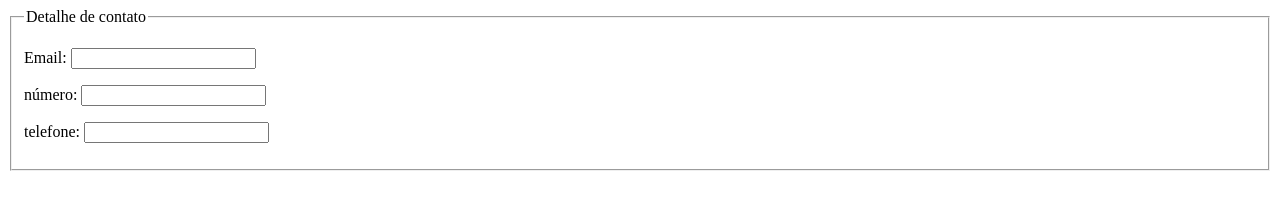
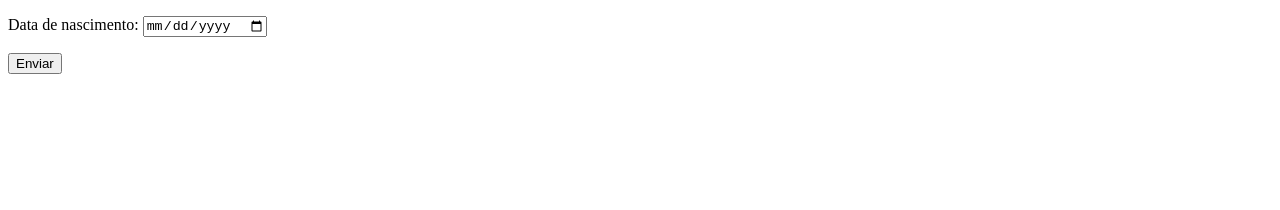
Before and after one commit to JonatthanLucato1/Exercicios-de-AW1, a plain HTML site: page index.html in a window 1280 px wide. Drawn offline with Linux system fonts and the light colour scheme.

Commit message:
ex 1 (C)

```diff
--- a/index.html
+++ b/index.html
@@ -4,20 +4,15 @@
     <meta charset="UTF-8">
     <meta http-equiv="X-UA-Compatible" content="IE=edge">
     <meta name="viewport" content="width=device-width, initial-scale=1.0">
-    <title>Ex 1(B)</title>
+    <title>Document</title>
 </head>
 <body>
-  <form>
-      <fieldset id="personal">
-          <legend>Detalhe de contato</legend>
-          <p><label for="Email_id">Email:</label>
-        <input type="text" name="Email" id="Email"></p>
-        <p><label for="número_id">número:</label>
-       <input type="number" name="número" id="número_id"> </p>
-       <p><label for="telefone_id">telefone:</label>
-        <input type="number" name="telefone" id="telefone_id"></p>
-
-      </fieldset>
-  </form>
+    <form>
+            <p><label for="Data de nascimento_id">Data de nascimento:</label>
+          <input type="date" name="datetime" id="datetime id"></p>
+          <button type="submit" id="botão_id">
+              Enviar
+          </button>
+       </form>
 </body>
 </html>
```
